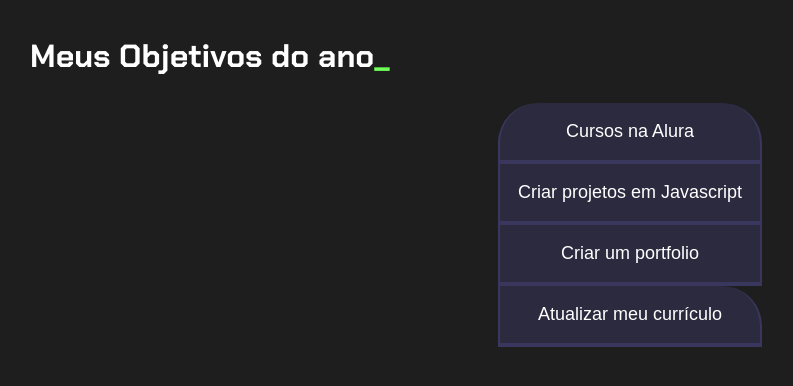
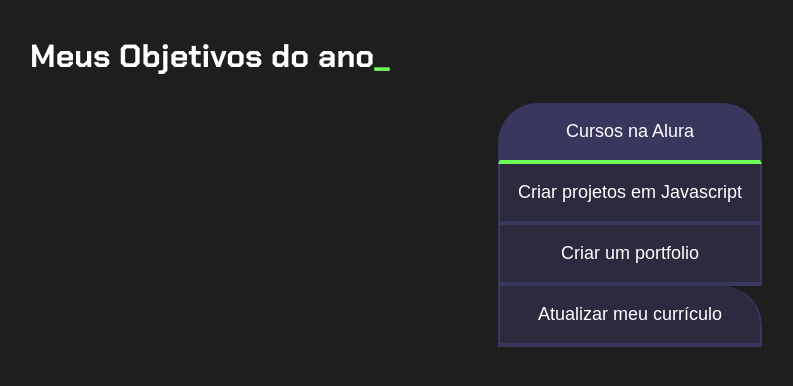
Before and after one commit to hellendias/hellen24, a plain HTML site: page index.html in a window 1280 px wide. Both pictures are taken after a click on the button "Cursos na Alura". Shown: the whole page, without its empty margins (10-803 px from the left). Drawn offline with Linux system fonts and the light colour scheme.

Commit message:
segunda aula

```diff
--- a/index.html
+++ b/index.html
@@ -12,10 +12,11 @@
       <h2 class="titulo-principal">Meus Objetivos do ano<span>_</span></h2>
       <div class="botoes">
         <button class="botao">Cursos na Alura</button>
-        <button class="botao">Criar projetos em Javascript</button>
+        <button class="botao ativo">Criar projetos em Javascript</button>
         <button class="botao">Criar um portfolio</button>
         <button class="botao">Atualizar meu currículo</button>
       </div>
     </section>
+    <script src="main.js"></script>
   </body>
 </html>
--- a/main.js
+++ b/main.js
@@ -0,0 +1,11 @@
+const botoes = document.querySelectorAll(".botao");
+
+for (let i = 0; i < botoes.length; i++) {
+  botoes[i].onclick = function () {
+    for (let j = 0; j < botoes.length; j++) {
+      botoes[j].classList.remove("ativo");
+    }
+
+    botoes[i].classList.add("ativo");
+  };
+}
--- a/style.css
+++ b/style.css
@@ -58,6 +58,11 @@
 .botoes {
   display: block;
 }
+
+.ativo {
+  background-color: var(--botao-ativo);
+  border-bottom: 4px solid var(--verde);
+}
 @media screen and (min-width: 768px) {
   /* Código omitido */
 
```
